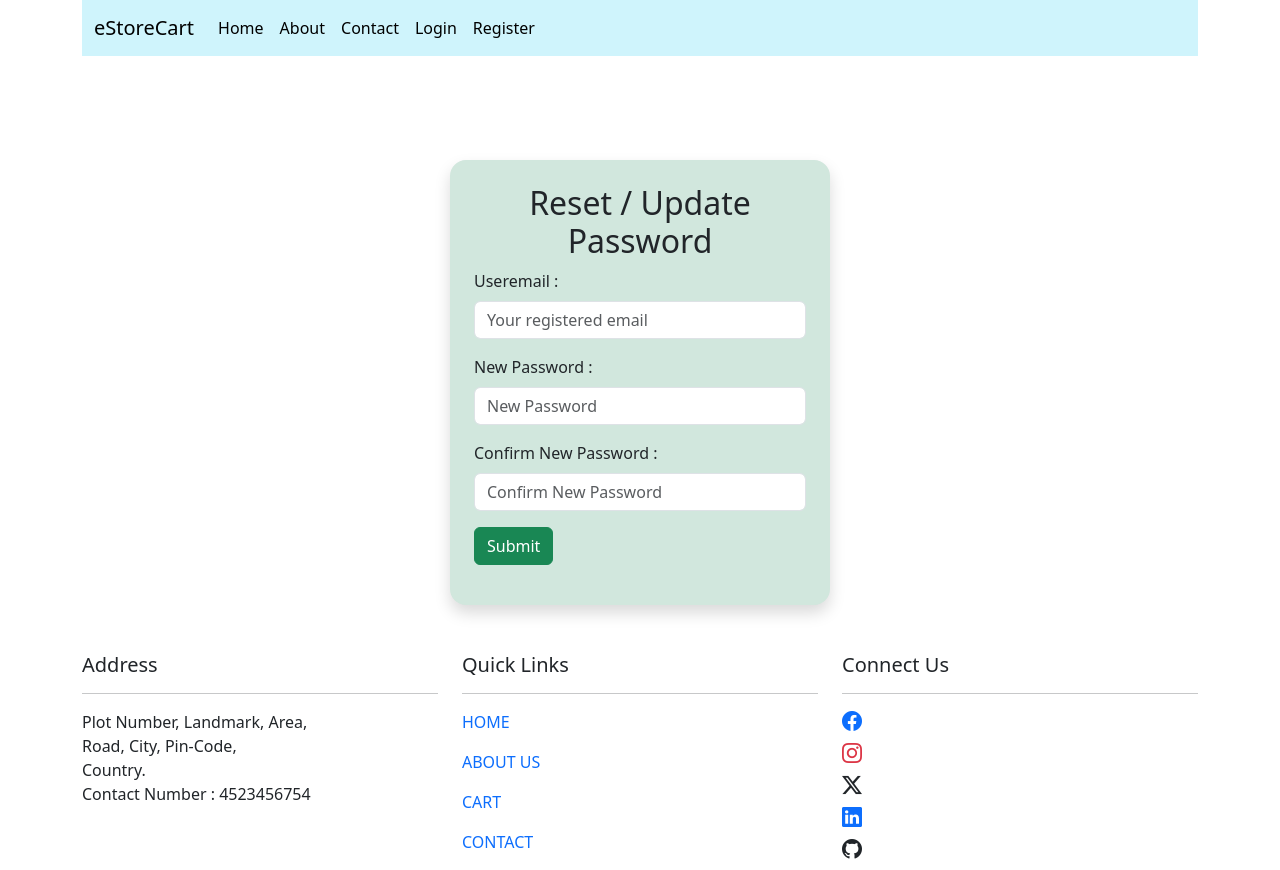
After one commit to SiddheshP1996/eStoreCartWebApp, a Django app: template eCommerceApp/templates/password_reset.html in a window 1280 px wide. The commit adds this page. Run offline with Django 3.2, Linux system fonts and the light colour scheme; the template is opened without the code that fills it, so the values that code supplies are empty; some libraries are stand-ins or nearby versions.

Commit message:
new updated changes

```diff
--- a/eCommerceApp/eCommWebApp/urls.py
+++ b/eCommerceApp/eCommWebApp/urls.py
@@ -16,6 +16,7 @@ urlpatterns = [
     path('registration/', views.registration),
     path('dummy/', views.dummyRegistration),
     path('login/', views.user_login),
+    path('passwordreset', views.password_reset),
     path('logout/', views.user_logout),
     path('pd/<pid>', views.product_detail),
     path('addtocart/<pid>', views.addtocart),
--- a/eCommerceApp/eCommerceApp/settings.py
+++ b/eCommerceApp/eCommerceApp/settings.py
@@ -70,6 +70,7 @@ TEMPLATES = [
                 'django.template.context_processors.debug',
                 'django.template.context_processors.request',
                 'django.contrib.auth.context_processors.auth',
+                'django.template.context_processors.media',
                 'django.contrib.messages.context_processors.messages',
             ],
         },
--- a/eCommerceApp/templates/about.html
+++ b/eCommerceApp/templates/about.html
@@ -1,5 +1,6 @@
 {% extends 'base.html' %}
 {% load static %}
+{% block title %}About{% endblock title %}
 
 {% block 'main' %}
 <!-- ROW 2 STARTS -->
--- a/eCommerceApp/templates/base.html
+++ b/eCommerceApp/templates/base.html
@@ -1,7 +1,101 @@
-{% include 'header.html' %}
+{% load static %}
+<!DOCTYPE html>
+<html lang="en">
+
+<head>
+    <meta charset="UTF-8">
+    <meta name="viewport" content="width=device-width, initial-scale=1.0">
+    <link rel="stylesheet" href="https://cdn.jsdelivr.net/npm/bootstrap-icons@1.11.3/font/bootstrap-icons.min.css">
+    <link rel="stylesheet" href="{% static './asset/css/bootstrap.min.css' %}">
+    <link rel="stylesheet" href="{% static './asset/css/style.css' %}">
+    <title>eStoreCart | {% block title %}{% endblock title %}</title>
+</head>
+
+<body>
+    <div class="container">
+        <!-- ROW 1 STARTS -->
+        <div class="row">
+            <div class="col-md-12">
+                <nav class="navbar navbar-expand-lg bg-info-subtle mb-2">
+                    <div class="container-fluid">
+                        <a class="navbar-brand" href="/">eStoreCart</a>
+                        <button class="navbar-toggler" type="button" data-bs-toggle="collapse"
+                            data-bs-target="#navbarNav" aria-controls="navbarNav" aria-expanded="false"
+                            aria-label="Toggle navigation">
+                            <span class="navbar-toggler-icon"></span>
+                        </button>
+                        <div class="collapse navbar-collapse" id="navbarNav">
+                            <ul class="navbar-nav">
+                                <li class="nav-item">
+                                    <a class="nav-link active" aria-current="page" href="/home2">Home</a>
+                                </li>
+                                <li class="nav-item">
+                                    <a class="nav-link active" aria-current="page" href="/about">About</a>
+                                </li>
+                                <li class="nav-item">
+                                    <a class="nav-link active" aria-current="page" href="/contact">Contact</a>
+                                </li>
+                                {% if user.is_authenticated %}
+                                <li class="nav-item">
+                                    <a class="nav-link active" aria-current="page" href="/cart">Cart</a>
+                                </li>
+                                <li class="nav-item">
+                                    <a class="nav-link active" aria-current="page" href="/logout">Logout</a>
+                                </li>
+                                {% else %}
+                                <li class="nav-item">
+                                    <a class="nav-link active" aria-current="page" href="/login">Login</a>
+                                </li>
+                                <li class="nav-item">
+                                    <a class="nav-link active" aria-current="page" href="/registration">Register</a>
+                                </li>
+                                {% endif %}
+                            </ul>
+                        </div>
+                    </div>
+                </nav>
+            </div>
+        </div>
+        <!-- ROW 1 ENDS -->
+    </div>
 
     {% block 'main' %}
 
     {% endblock 'main' %}
 
-{% include 'footer.html' %}
+    <div class="container">
+        <!-- ROW 3 STARTS -->
+        <div class="row mt-5">
+            <div class="col-md-4">
+                <h5>Address</h5>
+                <hr>
+                Plot Number, Landmark, Area, <br>
+                Road, City, Pin-Code, <br>
+                Country.
+                <p>Contact Number : 4523456754</p>
+            </div>
+            <div class="col-md-4">
+                <h5>Quick Links</h5>
+                <hr>
+                <p><a href="/home2" class="anchor">HOME</a></p>
+                <p><a href="/about" class="anchor">ABOUT US</a></p>
+                <p><a href="/cart" class="anchor">CART</a></p>
+                <p><a href="/contact" class="anchor">CONTACT</a></p>
+            </div>
+            <div class="col-md-4">
+                <h5>Connect Us</h5>
+                <hr>
+                <h5><a href="https://www.facebook.com"><i class="bi bi-facebook text-primary"></i></a></h5>
+                <h5><a href="https://www.instagram.com"><i class="bi bi-instagram text-danger"></i></a></h5>
+                <h5><a href="https://www.twitter.com"><i class="bi bi-twitter-x text-dark"></i></a></h5>
+                <h5><a href="https://in.linkedin.com"><i class="bi bi-linkedin text-primary"></i></a></h5>
+                <h5><a href="https://github.com"><i class="bi bi-github text-dark"></i></a></h5>
+            </div>
+        </div>
+        <!-- ROW 3 ENDS -->
+    </div>
+
+    <script src="{% static './asset/js/bootstrap.min.js' %}"></script>
+</body>
+
+</html>
--- a/eCommerceApp/templates/cart.html
+++ b/eCommerceApp/templates/cart.html
@@ -1,5 +1,6 @@
 {% extends 'base.html' %}
 {% load static %}
+{% block title %}Cart Details{% endblock title %}
 
 {% block 'main' %}
 <div class="container">
--- a/eCommerceApp/templates/contact.html
+++ b/eCommerceApp/templates/contact.html
@@ -1,10 +1,11 @@
 {% extends 'base.html' %}
 {% load static %}
+{% block title %}Contact{% endblock title %}
 
 {% block 'main' %}
 <!-- ROW 2 STARTS -->
 <div class="container mt-5">
-    <div class="py-3 shadow row mx-auto col-md-5 bg-warning rounded-4">
+    <div class="py-3 shadow row mx-auto col-md-5 bg-success-subtle rounded-4">
         <form action="" method="POST">
             <div class="mb-3">
                 <label for="input1" class="form-label"><strong> Name : </strong></label>
--- a/eCommerceApp/templates/index.html
+++ b/eCommerceApp/templates/index.html
@@ -1,5 +1,6 @@
 {% extends 'base.html' %}
 {% load static %}
+{% block title %}Home{% endblock title %}
 
 {% block 'main' %}
 <!-- ROW 2 STARTS -->
--- /dev/null
+++ b/eCommerceApp/templates/password_reset.html
@@ -0,0 +1,42 @@
+{% extends 'base.html' %}
+{% load static %}
+{% block title %}Reset Password{% endblock title %}
+
+{% block 'main' %}
+
+<div class="container">
+    <div class="row mt-5 mb-5">
+        <div class="col-md-4 shadow mt-5 p-4 mx-auto bg-success-subtle rounded-4">
+            <h2 class="text-center">Reset / Update Password</h2>
+            {% if errormsg %}
+                <div class="alert alert-danger">
+                    {{errormsg}}
+                </div>
+            {% endif %}
+            <form action="" method="POST">
+                {% csrf_token %}
+                <div class="mb-3">
+                    <label for="Input1" class="form-label"> Useremail : </label>
+                    <input type="email" class="form-control" id="Input1" name="uname" placeholder="Your registered email">
+                </div>
+                <div class="mb-3">
+                    <label for="Input1" class="form-label"> New Password : </label>
+                    <input type="text" class="form-control" id="Input1" name="newpassword" placeholder="New Password">
+                </div>
+                <div class="mb-3">
+                    <label for="Input2" class="form-label"> Confirm New Password : </label>
+                    <input type="password" class="form-control" id="Input2" name="confirmnewpassword" placeholder="Confirm New Password">
+                </div>
+                <div class="mb-3">
+                    <input type="submit" class="btn btn-success" value="Submit">
+                </div>
+                {% if success %}
+                    <div class="alert alert-success">
+                        {{success}}
+                    </div>
+                {% endif %}
+            </form>
+        </div>
+    </div>
+</div>
+{% endblock 'main' %}
--- a/eCommerceApp/templates/pay.html
+++ b/eCommerceApp/templates/pay.html
@@ -1,5 +1,6 @@
 {% extends 'base.html' %}
 {% load static %}
+{% block title %}Payment Process{% endblock title %}
 
 {% block 'main' %}
 <div class="container">
--- a/eCommerceApp/templates/place_order.html
+++ b/eCommerceApp/templates/place_order.html
@@ -1,5 +1,6 @@
 {% extends 'base.html' %}
 {% load static %}
+{% block title %}Place Order{% endblock title %}
 
 {% block 'main' %}
 <div class="container">
--- a/eCommerceApp/templates/product_detail.html
+++ b/eCommerceApp/templates/product_detail.html
@@ -1,5 +1,6 @@
 {% extends 'base.html' %}
 {% load static %}
+{% block title %}Product Details{% endblock title %}
 
 {% block 'main' %}
 <!-- ROW 2 STARTS -->
--- a/eCommerceApp/templates/registration.html
+++ b/eCommerceApp/templates/registration.html
@@ -1,11 +1,11 @@
 {% extends 'base.html' %}
 {% load static %}
+{% block title %}Registration{% endblock title %}
 
 {% block 'main' %}
 <div class="container">
     <div class="row mt-5">
-        <div class="col-md-4 shadow mt-5 p-4 mx-auto bg-warning rounded-4">
-            <!-- <h2 style="text-align: center;">Registration</h2> -->
+        <div class="col-md-4 shadow mt-5 p-4 mx-auto bg-success-subtle rounded-4">
             <h2 class="text-center">Registration</h2>
             {% if errormsg %}
                 <div class="alert alert-danger">
@@ -15,7 +15,7 @@
             <form action="" method="POST">
                 {% csrf_token %}
                 <div class="mb-3">
-                    <label for="Input1" class="form-label">Username: </label>
+                    <label for="Input1" class="form-label">Useremail: </label>
                     <input type="email" class="form-control" name="uname" id="Input1" placeholder="name@example.com">
                 </div>
                 <div class="mb-3">
```
Also changed, not shown: eCommerceApp/eCommWebApp/views.py (+25 -0 lines), eCommerceApp/templates/footer.html (deleted, +0 -49 lines), eCommerceApp/templates/header.html (deleted, +0 -68 lines), eCommerceApp/templates/login.html (+5 -2 lines).
